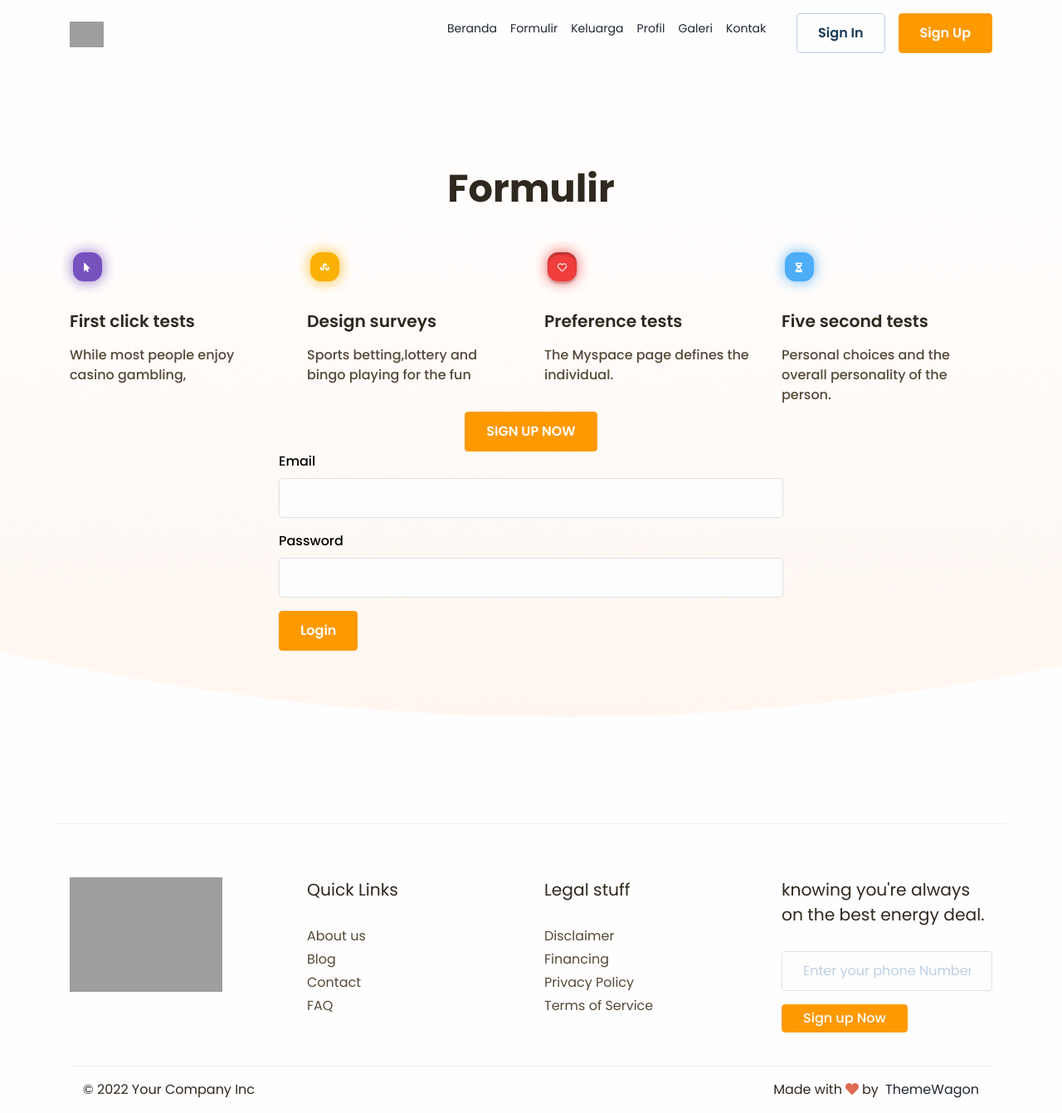
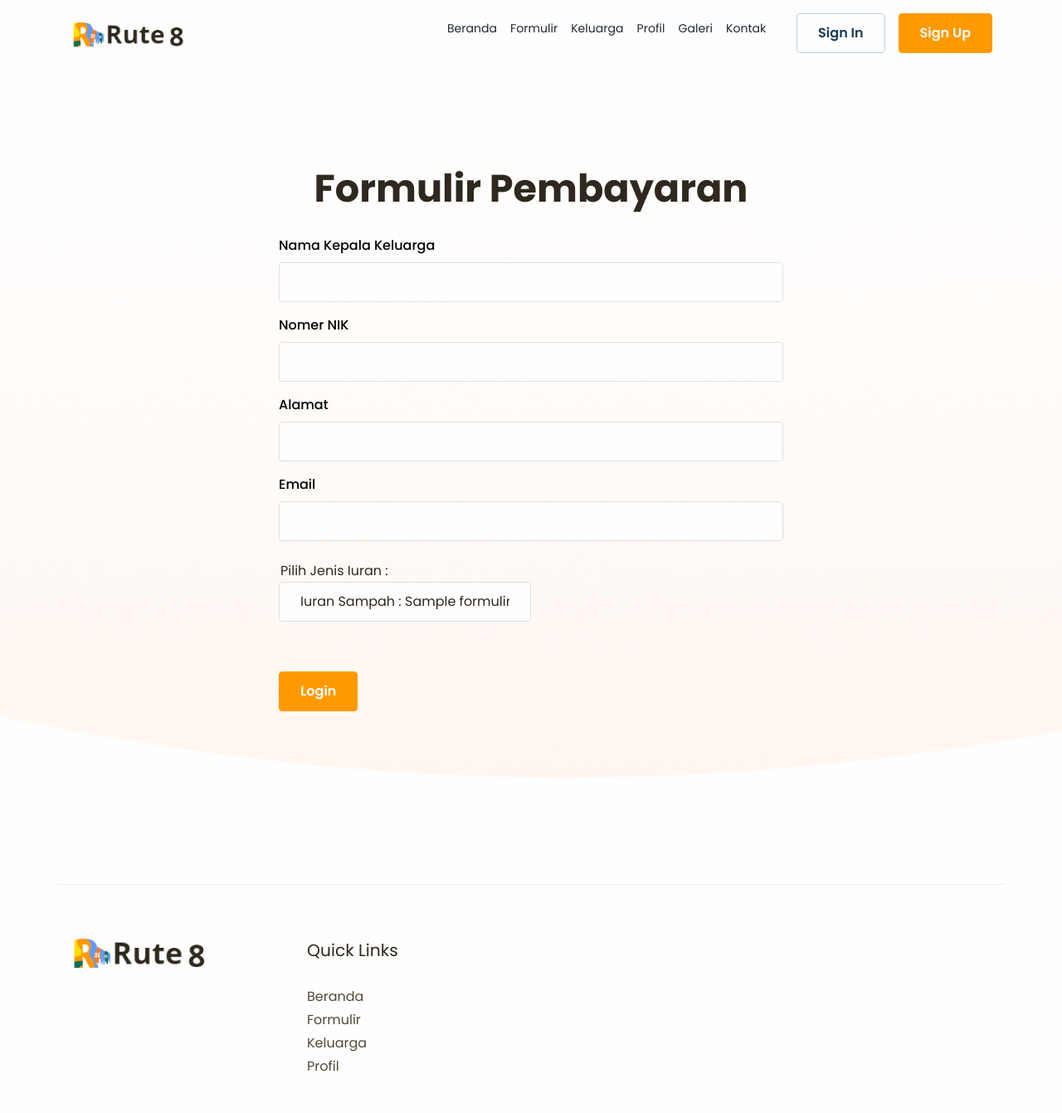
Before and after one commit to Nickyyy11/RT8, a PHP site: page /index.php?pg=formulir in a window 1280 px wide. Shown: the whole page at 83% size. Run offline with PHP 8.4, Linux system fonts and the light colour scheme; tables that the repository leaves empty or names only in its code hold one stand-in row (values such as "Sample post"); some libraries are stand-ins or nearby versions; some web fonts are replaced; grey boxes are pictures that could not be loaded.

Commit message:
ini baru di push

```diff
--- a/content/formulir.php
+++ b/content/formulir.php
@@ -1,3 +1,30 @@
+<?php
+include "admin/koneksi/koneksi.php";
+
+$querry = mysqli_query($koneksi, "SELECT formulir.*, iuran.nama_iuran FROM formulir JOIN iuran ON formulir.id_iuran = iuran.id ORDER BY formulir.id DESC");
+
+if (isset($_GET['delete'])) {
+    $id = $_GET['delete'];
+    $delete = mysqli_query($koneksi, "DELETE FROM formulir WHERE id ='$id'");
+    header('location:?pg=formulir&hapus=berhasil');
+}
+
+if (isset($_POST['simpan'])) {
+    $kepala_keluarga = $_POST['kepala_keluarga'];
+    $nik = $_POST['nik'];
+    $alamat = $_POST['alamat'];
+    $telp = $_POST['telp'];
+    $id_iuran = $_POST['id_iuran'];
+    //MASUKKAN KE DALAM TABEL formulir (FIELD YANG AKAN DI MASUKKAN)
+    //VALUE (INPUTAN MASING-MASING KOLOM)
+
+    $insert = mysqli_query($koneksi, "INSERT INTO formulir (kepala_keluarga, nik, alamat, telp, id_iuran) VALUES ('$kepala_keluarga','$nik','$alamat','$telp','$id_iuran')");
+
+    header('Location: ?pg=done-formulir&pesan=tambah-berhasil');
+}
+$queryIuran = mysqli_query($koneksi, "SELECT * FROM formulir ORDER BY id DESC")
+
+?>
 <!-- ============================================-->
 <!-- <section> begin product============================-->
 <section class="pt-5 pt-md-9 mb-6" id="feature">
@@ -9,53 +36,54 @@
 
 
     <div class="container">
-        <h1 class="fs-9 fw-bold mb-4 text-center"> Formulir <br /></h1>
-        <div class="row">
-            <div class="col-lg-3 col-sm-6 mb-2"> <img class="mb-3 ms-n3"
-                    src="asset/rt/public/assets/img/category/icon1.png" width="75" alt="Feature" />
-                <h4 class="mb-3">First click tests</h4>
-                <p class="mb-0 fw-medium text-secondary">While most people enjoy casino gambling,</p>
-            </div>
-            <div class="col-lg-3 col-sm-6 mb-2"> <img class="mb-3 ms-n3"
-                    src="asset/rt/public/assets/img/category/icon2.png" width="75" alt="Feature" />
-                <h4 class="mb-3">Design surveys</h4>
-                <p class="mb-0 fw-medium text-secondary">Sports betting,lottery and bingo playing for the fun
-                </p>
-            </div>
-            <div class="col-lg-3 col-sm-6 mb-2"> <img class="mb-3 ms-n3"
-                    src="asset/rt/public/assets/img/category/icon3.png" width="75" alt="Feature" />
-                <h4 class="mb-3">Preference tests</h4>
-                <p class="mb-0 fw-medium text-secondary">The Myspace page defines the individual.</p>
-            </div>
-            <div class="col-lg-3 col-sm-6 mb-2"> <img class="mb-3 ms-n3"
-                    src="asset/rt/public/assets/img/category/icon4.png" width="75" alt="Feature" />
-                <h4 class="mb-3">Five second tests</h4>
-                <p class="mb-0 fw-medium text-secondary">Personal choices and the overall personality of the
-                    person.</p>
-            </div>
-        </div>
-        <div class="text-center"><a class="btn btn-warning" href="#!" role="button">SIGN UP NOW</a></div>
+        <h1 class="fs-9 fw-bold mb-4 text-center"> Formulir Pembayaran <br /></h1>
     </div>
     <!-- end of .container-->
 
     <form action="" method="post" class="container col-6">
-        <div class="row">
-            <div class="col-sm-4">
-
-            </div>
+        <div class="form-group ">
+            <label for="kepala_keluarga" class="text-black">Nama Kepala Keluarga</label>
+            <input type="text" name="kepala_keluarga" class="form-control mb-3" id="kepala_keluarga">
         </div>
         <div class="form-group ">
-            <label for="email" class="text-black">Email</label>
-            <input type="email" name="email" class="form-control mb-3" id="email">
+            <label for="bulan" class="text-black">Nomer NIK</label>
+            <input type="text" name="nik" class="form-control mb-3">
         </div>
         <div class="form-group ">
-            <label for="password" class="text-black">Password</label>
-            <input type="password" name="password" class="form-control mb-3" id="password">
+            <label for="bulan" class="text-black">Alamat</label>
+            <input type="text" name="alamat" class="form-control mb-3">
         </div>
-        <button name="simpan" value="Simpan" type="submit" class="btn btn-warning ">
-            Login
-        </button>
-        <a href="?pg=member"></a>
+        <div class="form-group ">
+            <label for="bulan" class="text-black">Email</label>
+            <input type="text" name="email" class="form-control mb-3">
+        </div>
+        <div class="col-6">
+            <div class="mb-1 py-2">
+                <?php
+                $queryOpt = mysqli_query($koneksi, "SELECT * FROM formulir");
+                // var_dump($row); untuk mengecek
+                ?>
+                <option>Pilih Jenis Iuran :</option>
+                <select class="form-control" name="iuran" id="iuran">
+                    <?php
+                    while ($row = mysqli_fetch_assoc($queryOpt)):
+                    ?>
+                        <option value="<?= $row['id'] ?>">Iuran Sampah : <?= $row['nama_iuran'] ?> |
+                            Harga : <?= $row['harga'] ?>
+                        </option>
+                        <option value="<?= $row['id'] ?>">Iuran Satpam : <?= $row['nama_iuran'] ?> |
+                            Harga : <?= $row['harga'] ?>
+                        </option>
+                        <option value="<?= $row['id'] ?>">Iuran Bulanan : <?= $row['nama_iuran'] ?> |
+                            Harga : <?= $row['harga'] ?>
+                        </option>
+                    <?php endwhile; ?>
+                </select>
+            </div><br><br>
+            <button name="simpan" value="Simpan" type="submit" class="btn btn-warning ">
+                Login
+            </button>
+            <a href="?pg=member"></a>
     </form>
 </section>
 <!-- <section> close ============================-->
--- a/content/signin.php
+++ b/content/signin.php
@@ -52,11 +52,11 @@ if (isset($_POST['submit'])) {
         <form action="" method="post">
             <div class="form-group">
                 <label for="email">Email:</label>
-        <input type="email" class="form-control" id="email" name="email" required>
+                <input type="email" class="form-control mb-3" id="email" name="email" required>
             </div>
             <div class="form-group">
                 <label for="password">Password:</label>
-        <input type="password" class="form-control" id="password" name="password" required>
+                <input type="password" class="form-control mb-3" id="password" name="password" required>
             </div>
             <button type="submit" class="btn btn-primary" name="submit">Login</button>
         </form>
--- a/inc/footer.php
+++ b/inc/footer.php
@@ -5,40 +5,25 @@
     <div class="container">
         <div class="row border-top border-top-secondary pt-7">
             <div class="col-lg-3 col-md-6 mb-4 mb-md-6 mb-lg-0 mb-sm-2 order-1 order-md-1 order-lg-1"><img class="mb-4"
-                    src="asset/rt/public/assets/img/logo.svg" width="184" alt="" /></div>
+                    src="asset/rt/rt8.png" width="184" alt="" /></div>
             <div class="col-lg-3 col-md-6 mb-4 mb-lg-0 order-3 order-md-3 order-lg-2">
                 <p class="fs-2 mb-lg-4">Quick Links</p>
                 <ul class="list-unstyled mb-0">
-                    <li class="mb-1"><a class="link-900 text-secondary text-decoration-none" href="#!">About
-                            us</a></li>
-                    <li class="mb-1"><a class="link-900 text-secondary text-decoration-none" href="#!">Blog</a>
+                    <li class="mb-1"><a class="link-900 text-secondary text-decoration-none" href="?pg=home">Beranda</a>
                     </li>
-                    <li class="mb-1"><a class="link-900 text-secondary text-decoration-none" href="#!">Contact</a></li>
-                    <li class="mb-1"><a class="link-900 text-secondary text-decoration-none" href="#!">FAQ</a>
+                    <li class="mb-1"><a class="link-900 text-secondary text-decoration-none"
+                            href="?pg=formulir">Formulir</a>
+                    </li>
+                    <li class="mb-1"><a class="link-900 text-secondary text-decoration-none"
+                            href="?pg=keluarga">Keluarga</a>
+                    </li>
+                    <li class="mb-1"><a class="link-900 text-secondary text-decoration-none"
+                            href="?pg=profil">Profil</a>
                     </li>
                 </ul>
             </div>
-            <div class="col-lg-3 col-md-6 mb-4 mb-lg-0 order-4 order-md-4 order-lg-3">
-                <p class="fs-2 mb-lg-4">Legal stuff</p>
-                <ul class="list-unstyled mb-0">
-                    <li class="mb-1"><a class="link-900 text-secondary text-decoration-none" href="#!">Disclaimer</a>
-                    </li>
-                    <li class="mb-1"><a class="link-900 text-secondary text-decoration-none" href="#!">Financing</a>
-                    </li>
-                    <li class="mb-1"><a class="link-900 text-secondary text-decoration-none" href="#!">Privacy
-                            Policy</a></li>
-                    <li class="mb-1"><a class="link-900 text-secondary text-decoration-none" href="#!">Terms of
-                            Service</a></li>
-                </ul>
-            </div>
-            <div class="col-lg-3 col-md-6 col-6 mb-4 mb-lg-0 order-2 order-md-2 order-lg-4">
-                <p class="fs-2 mb-lg-4">
-                    knowing you're always on the best energy deal.</p>
-                <form class="mb-3">
-                    <input class="form-control" type="email" placeholder="Enter your phone Number" aria-label="phone" />
-                </form>
-                <button class="btn btn-warning fw-medium py-1">Sign up Now</button>
-            </div>
+
+
         </div>
     </div><!-- end of .container-->
 
@@ -51,7 +36,7 @@
 
 <!-- ============================================-->
 <!-- <section> begin ============================-->
-<section class="text-center py-0">
+<!-- <section class="text-center py-0">
 
     <div class="container">
         <div class="container border-top py-3">
@@ -67,8 +52,7 @@
                 </div>
             </div>
         </div>
-    </div><!-- end of .container-->
-
-</section>
+    </div>
+</section> -->
 <!-- <section> close ============================-->
 <!-- ============================================-->
--- a/inc/nav.php
+++ b/inc/nav.php
@@ -13,8 +13,8 @@ if (isset($_SESSION['nama_lengkap'])) {
 ?>
 
 <nav class="navbar navbar-expand-lg navbar-light sticky-top" data-navbar-on-scroll="data-navbar-on-scroll">
-    <div class="container"><a class="navbar-brand" href="index.php"><img src="asset/rt/public/assets/img/logo.svg"
-                height="31" alt="logo" /></a>
+    <div class="container"><a class="navbar-brand" href="index.php"><img src="asset/rt/rt8.png" height="31"
+                alt="logo" /></a>
         <!-- logo.svg adalah gambar productly di nav  ^^^^-->
 
         <button class="navbar-toggler" type="button" data-bs-toggle="collapse" data-bs-target="#navbarSupportedContent"
```
Also changed, not shown: asset/rt/public/assets/img/Rute8_logo.png (added), asset/rt/rt8.png (added). Lines whose indentation alone changed are shown as unchanged.
